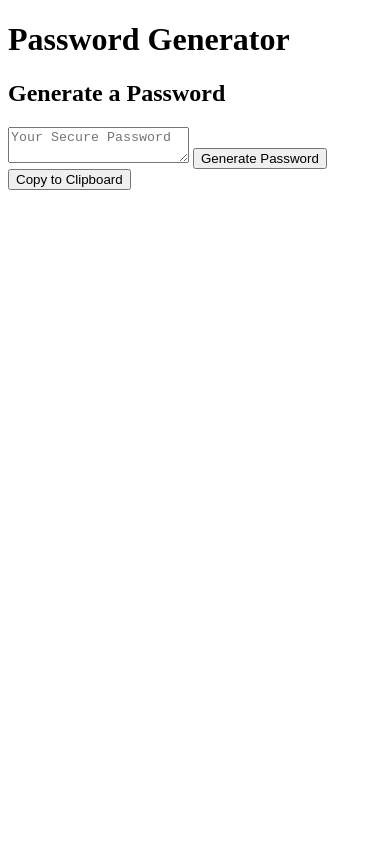
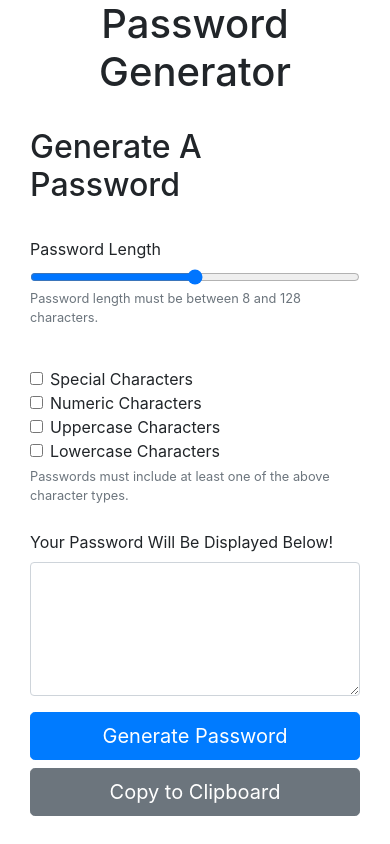
Before and after one commit to zackmoscow/passwordgenerator, a plain HTML site: page index.html in a window 390 px wide. Drawn offline with nearby package versions, Linux system fonts and the light colour scheme.

Commit message:
responsive markup built in index.html

```diff
--- a/index.html
+++ b/index.html
@@ -4,22 +4,73 @@
     <meta charset="UTF-8" />
     <meta name="viewport" content="width=device-width, initial-scale=1.0" />
     <meta http-equiv="X-UA-Compatible" content="ie=edge" />
+    <link rel="stylesheet" href="https://stackpath.bootstrapcdn.com/bootstrap/4.3.1/css/bootstrap.min.css" integrity="sha384-ggOyR0iXCbMQv3Xipma34MD+dH/1fQ784/j6cY/iJTQUOhcWr7x9JvoRxT2MZw1T" crossorigin="anonymous">
+    <script src="javascript.js"></script>
     <title>Password Generator</title>
   </head>
   <body>
-    <header>
-      <h1>Password Generator</h1>
-    </header>
-    <h2>Generate a Password</h2>
-    <textarea
-      readonly
-      id="password"
-      placeholder="Your Secure Password"
-      aria-label="Generated Password"
-    ></textarea>
-    <button id="generate">Generate Password</button>
-    <button id="copy">
-      Copy to Clipboard
-    </button>
+    <div class="container-fluid">
+
+      <h1 class="text-center">Password Generator</h1>
+
+      <br>
+
+      <div class="container">
+
+        <h2>Generate A Password</h2>
+
+        <br>
+
+        <form>
+            <div class="form-group">
+              <label for="formControlRange">Password Length</label>
+              <input type="range" class="form-control-range" id="passwordLength">
+              <small id="lengthHelp" class="form-text text-muted">Password length must be between 8 and 128 characters.</small>
+            </div>
+            <br>
+            <div class="form-check">
+              <input class="form-check-input" type="checkbox" value="" id="specialCharacters">
+              <label class="form-check-label" for="specialCharacters">
+                    Special Characters
+              </label>
+            </div>
+            <div class="form-check">
+              <input class="form-check-input" type="checkbox" value="" id="numericCharacters">
+              <label class="form-check-label" for="numericCharacters">
+                    Numeric Characters
+              </label>
+            </div>
+            <div class="form-check">
+              <input class="form-check-input" type="checkbox" value="" id="uppercaseCharacters">
+              <label class="form-check-label" for="uppercaseCharacters">
+                    Uppercase Characters
+              </label>
+            </div>
+            <div class="form-check">
+              <input class="form-check-input" type="checkbox" value="" id="lowercaseCharacters">
+              <label class="form-check-label" for="lowercaseCharacters">
+                    Lowercase Characters
+              </label>
+            </div>
+            <small id="characterHelp" class="form-text text-muted">Passwords must include at least one of the above character types.</small>
+
+          </form>
+
+      </div>
+
+      <br>
+
+      <div class="container">
+        <form>
+          <div class="form-group">
+            <label for="exampleFormControlTextarea1">Your Password Will Be Displayed Below!</label>
+            <textarea class="form-control" id="exampleFormControlTextarea1" rows="5"></textarea>
+          </div>
+        </form>
+        <button type="button" class="btn btn-primary btn-lg btn-block">Generate Password</button>
+        <button type="button" class="btn btn-secondary btn-lg btn-block">Copy to Clipboard</button>
+      </div>
+    </div>
+
   </body>
 </html>
```
